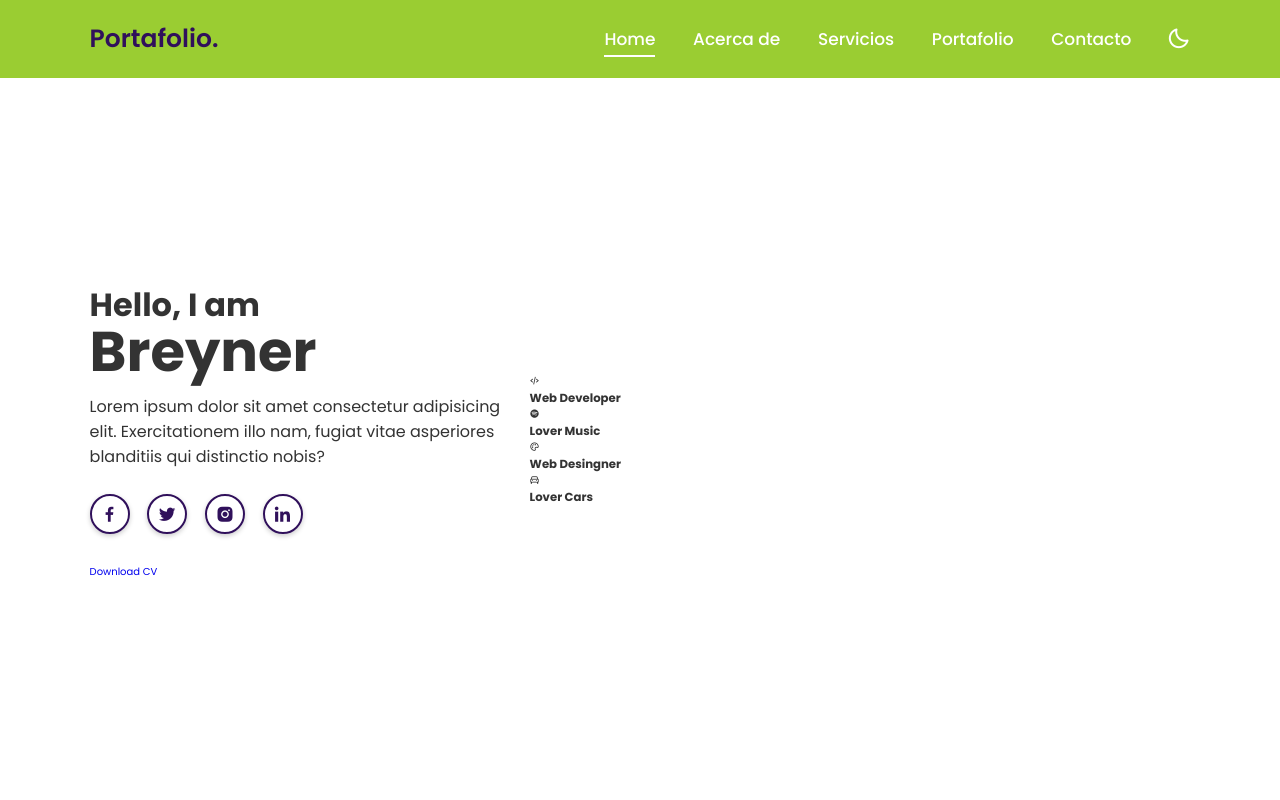
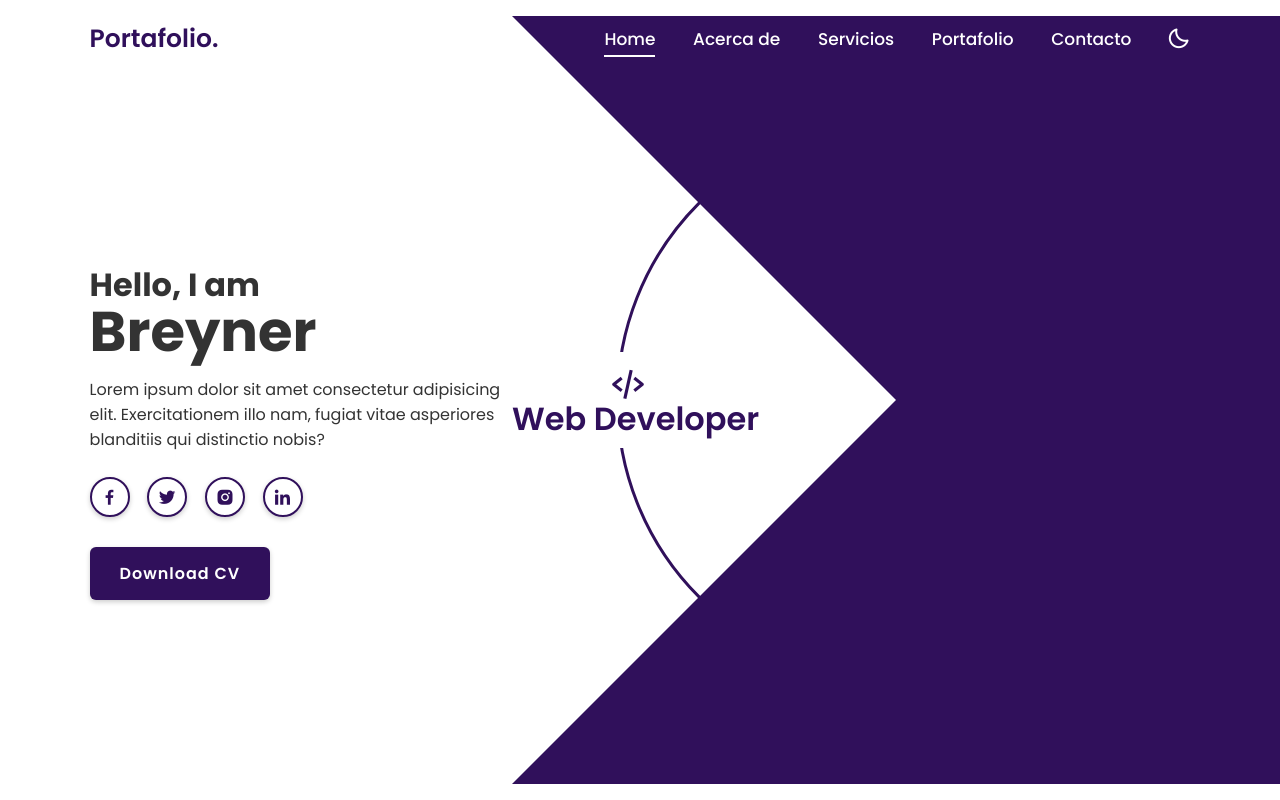
Before and after one commit to Outlaws012/Portafolio, a plain HTML site: page index.html in a window 1280 px wide. Drawn offline with nearby package versions, Linux system fonts and the light colour scheme.

Commit message:
Nueva animacion

```diff
--- a/css/style.css
+++ b/css/style.css
@@ -35,7 +35,7 @@ body {
     left: 0;
     width: 100%;
     padding: 2rem 7%;
-    background: yellowgreen;
+    background: transparent;
     display: flex;
     align-items: center;
     z-index: 100;
@@ -83,26 +83,27 @@ section {
     align-items: center;
 }
 
-.home .home-content{
+.home .home-content  {
     max-width: 44rem;
 }
 
-.home-content h3{
+.home-content h3 {
     font-size: 3.2rem;
     font-weight: 700;
     line-height: .3;
 }
 
-.home-content h1{
+.home-content h1 {
     font-size: 5.6rem;
     font-weight: 700;
+    margin-bottom: .3rem;
 }
 
-.home-content p{
+.home-content p {
     font-size: 1.6rem;
 }
 
-.home-content .social-media a{
+.home-content .social-media a {
     display: inline-flex;
     justify-content: center;
     align-items: center;
@@ -118,7 +119,101 @@ section {
     transition: .5s ease;
 }
 
-.home-content .social-media a:hover{
+.home-content .social-media a:hover {
     background: var(--main-color);
     color: var(--white-color);
 }
+
+.btn {
+    display: inline-block;
+    padding: 1.2rem 2.8rem;
+    background: var(--main-color);
+    border-radius: .6rem;
+    box-shadow: 0 .2rem .5rem var(--shadow-color);
+    font-size: 1.6rem;
+    color: var(--white-color);
+    letter-spacing: .1rem;
+    font-weight: 600;
+    border: .2rem solid transparent;
+    transition: .5s ease;
+}
+
+.btn:hover {
+    background: transparent;
+    color: var(--main-color);
+    border-color: var(--main-color);
+}
+
+.home .profession-container {
+    position: absolute;
+    top: 50%;
+    right: 0;
+    transform: translateY(-50%);
+    width: 768px;
+    height: 768px;
+    overflow: hidden;
+    pointer-events: none;
+}
+
+.home .profession-container .profession-box {
+    position: absolute;
+    top: 0;
+    right: 0;
+    width: 768px;
+    height: 768px;
+    border-radius: 50%;
+    display: flex;
+    justify-content: center;
+    align-items: center;
+}
+
+.home .profession-box .profession {
+    position: absolute;
+    left: 0;
+    display: flex;
+    align-items: center;
+    flex-direction: column;
+    color: var(--main-color);
+    transform: rotate(calc(360deg / 4 * var(--i)));
+    transform-origin: 384px;
+    background: var(--bg-color);
+    padding: 13px 0;
+}
+
+.home .profession-box .profession:nth-child(1) i {
+    margin-right: 15px;
+}
+
+.home .profession-box .profession:nth-child(2),
+.home .profession-box .profession:nth-child(4) {
+    padding-bottom: 20px;
+}
+
+.home .profession i {
+    font-size: 3.8rem;
+}
+
+.home .profession h3 {
+    font-size: 3.2rem;
+    line-height: 1;
+    font-weight: 600;
+}
+
+.home .profession-box .circle {
+    width: 560px;
+    height: 560px;
+    border: 3px solid var(--main-color);
+    border-radius: 50%;
+}
+
+.home .profession-container .overlay {
+    position: absolute;
+    top: 0;
+    right: 0;
+    width: 0;
+    height: 0;
+    border-top: 384px solid var(--main-color);
+    border-right: 384px solid var(--main-color);
+    border-bottom: 384px solid var(--main-color);
+    border-left: 384px solid transparent;
+}
```
